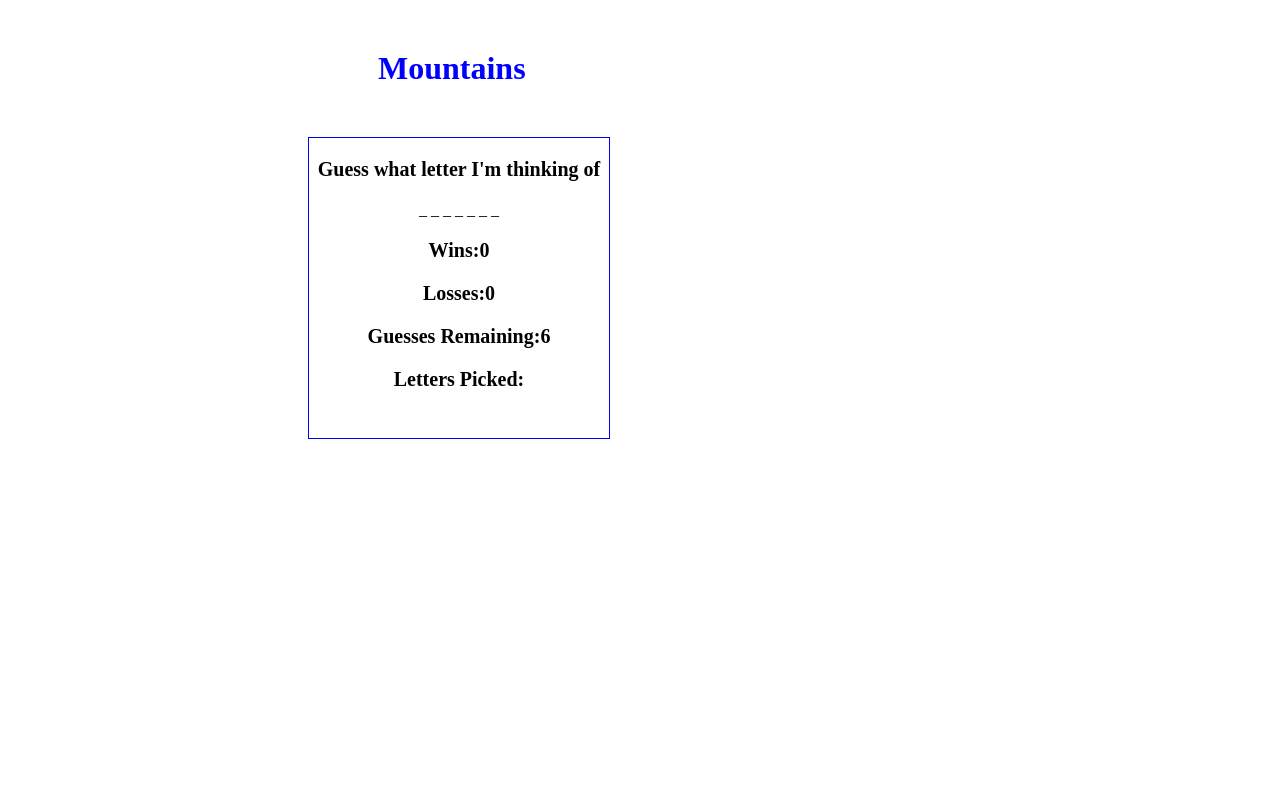
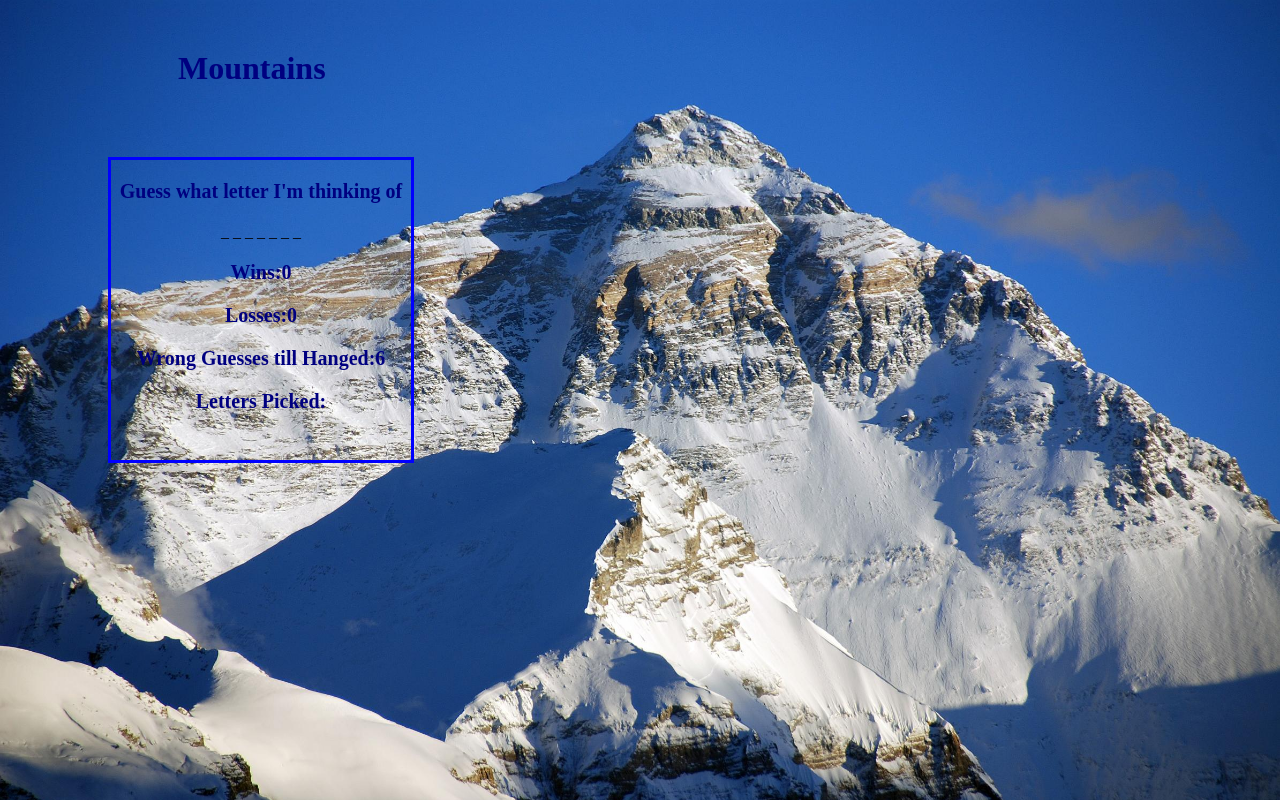
Before and after one commit to earyzhikova/Hangman-game, a plain HTML site: page index.html in a window 1280 px wide. Drawn offline with Linux system fonts and the light colour scheme.

Commit message:
Hangman-game

```diff
--- a/assets/css/style.css
+++ b/assets/css/style.css
@@ -1,10 +1,11 @@
 body {
-	background-image: url("mount.JPG");
+	background-image: url("../images/everest.jpg");
+	background-size: cover;
 	}
 
 h1 {
-	color: blue;
-	margin: 50px 370px;
+	color: navy;
+	margin: 50px 170px;
 
 }
 
@@ -12,14 +13,18 @@ h1 {
 	width: 300px;
 	height: 300px;
 	position: relative;
-	border: 1px solid blue;
+	border: 3px solid blue;
 	text-align: center;
-	margin: 50px 300px;
+	margin: 70px 100px;
+	backface-visibility: 50%;
+
 	}
 
 p {
 
 	font-size: 20px;
 	font-weight: bold;
+	color: navy;
+
 
 }
--- a/assets/javascript/game.js
+++ b/assets/javascript/game.js
@@ -20,7 +20,9 @@
    */
   function setUp() {
       wrongGuess = [];
+      document.getElementById('js-wrong-guess').innerHTML = wrongGuess;
       guessRemain = 6;
+      document.getElementById('js-guess-remain').innerHTML = guessRemain;
       randomWord = wordBank[Math.floor(Math.random() * wordBank.length)];
       var underscoreText = "";
       for (var i = 0; i < randomWord.length; i++) {
@@ -61,14 +63,18 @@ function replaceAt(string, index, replace) {
           }
         }
         else {
+            wrongGuess.push(userGuess);
+            document.getElementById('js-wrong-guess').innerHTML = wrongGuess.join(' ');
             var guessRemain = document.getElementById("js-guess-remain").innerHTML;
             guessRemain = parseInt(guessRemain)-1;
             document.getElementById("js-guess-remain").innerHTML = guessRemain;
             if(guessRemain < 1){
-              alert("Lost the Game!")
+              var lossText = document.getElementById('js-losses').innerHTML;
+              lossText = parseInt(lossText)+1;
+              document.getElementById('js-losses').innerHTML = lossText;
+              alert("Lost Game!");
+              setUp();
             }
-
-
             // wrongGuess.push(i);
             // wrongGuess.getElementById.innerHTML = wrongGuess.join(', ');
         }
--- a/index.html
+++ b/index.html
@@ -20,8 +20,8 @@
     <div id = "guessPanel">_ _ _ _ _ </div>
     <p>Wins:<span id="js-wins">0</span></p>
     <p>Losses:<span id="js-losses">0</span></p>
-    <p>Guesses Remaining:<span id="js-guess-remain">6</span></p>
-    <p>Letters Picked:<span id="js-wrong-guess"></span></p>
+    <p>Wrong Guesses till Hanged:<span id="js-guess-remain">6</span></p>
+    <p>Letters Picked:<br><span id="js-wrong-guess"></span></p>
 	</div>
 
 
```
Also changed, not shown: 1 other file.
